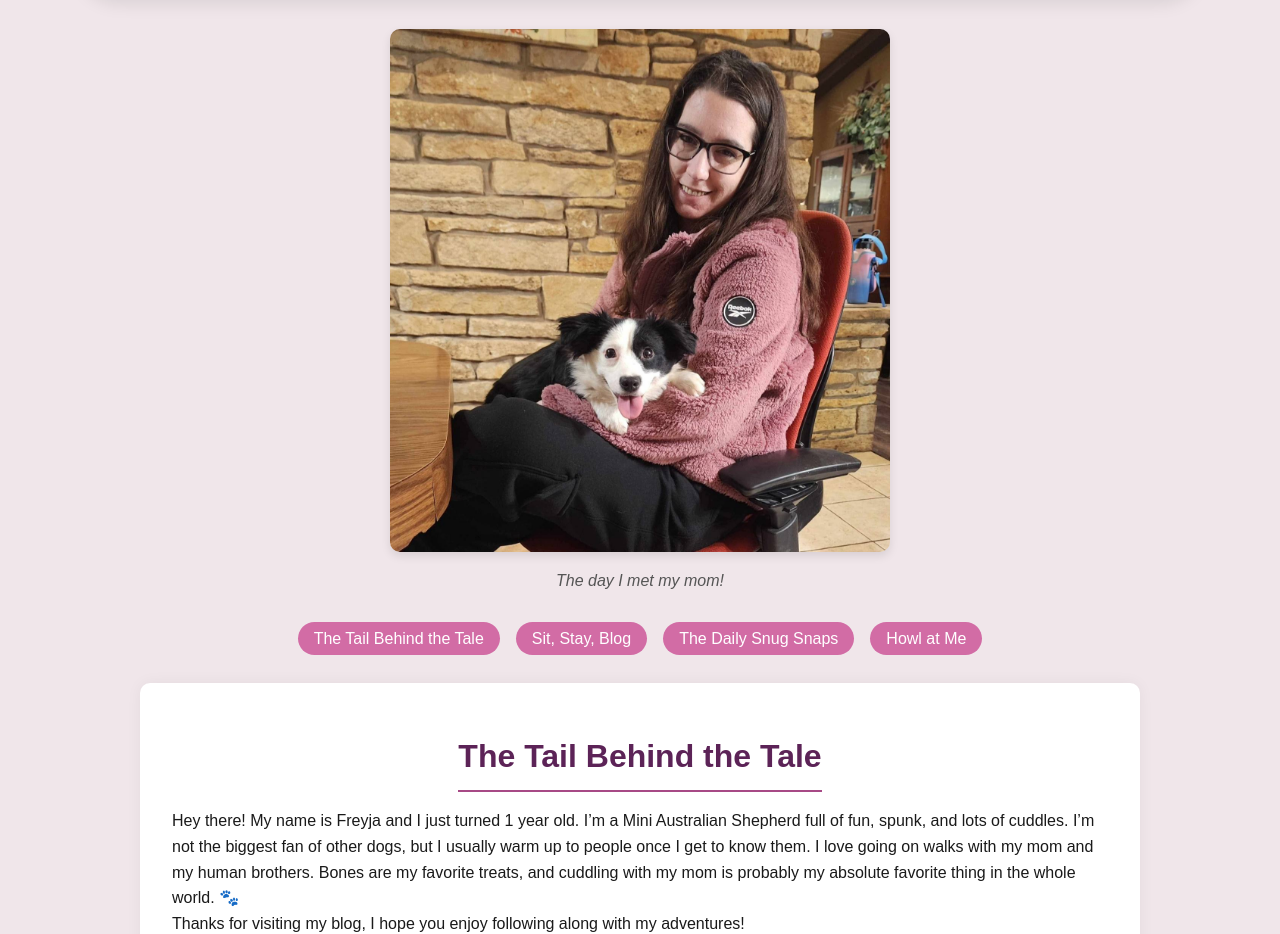
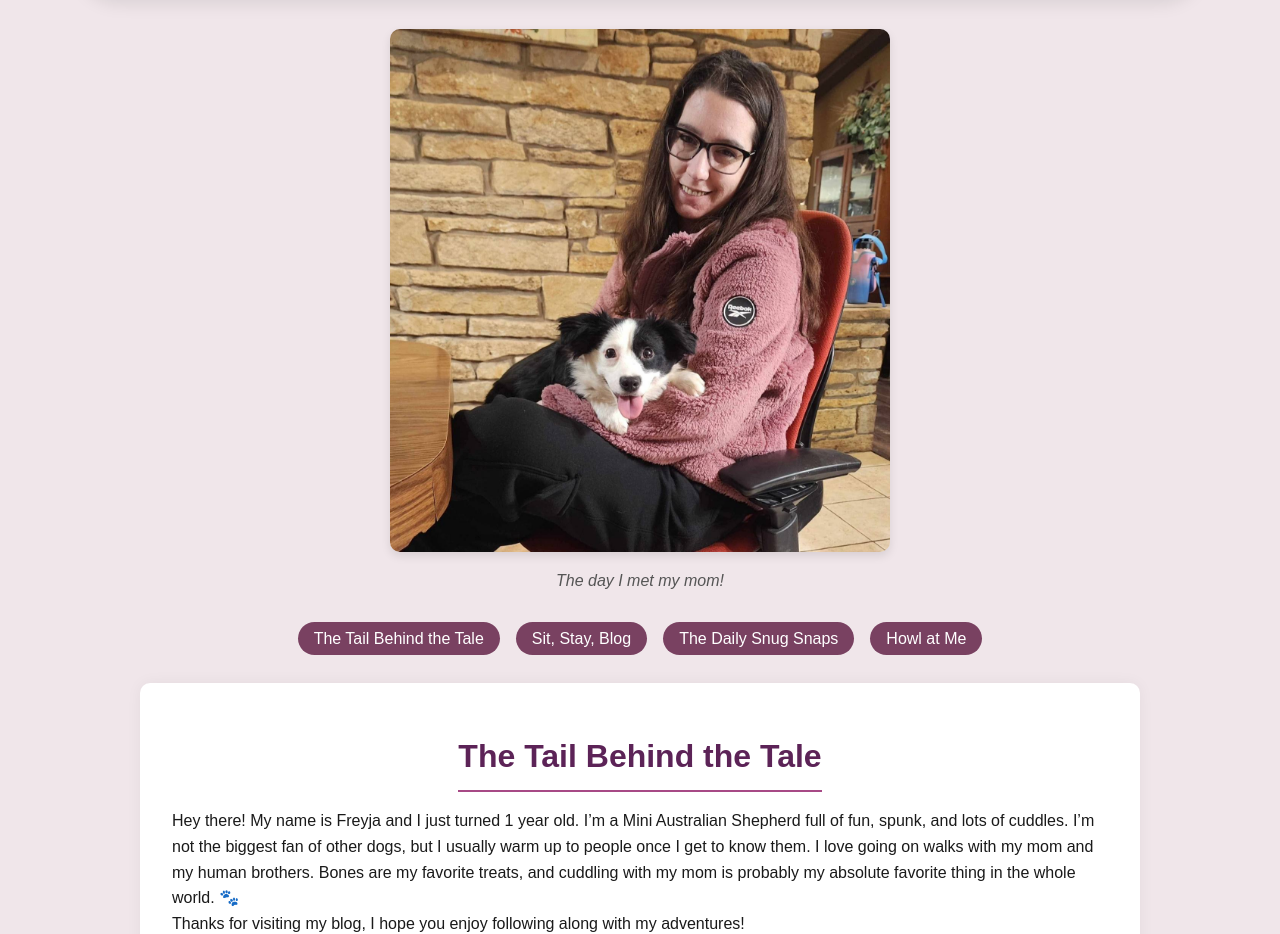
Before and after one commit to BackusA920/Freyja-s-Blog, a plain HTML site: page index.html in a window 1280 px wide. Shown: the part 163-1097 px from the top of the page. Drawn offline with Linux system fonts and the light colour scheme.

Commit message:
CSS Update and Color Fixes

```diff
--- a/index.html
+++ b/index.html
@@ -11,6 +11,7 @@
   <meta property="og:image" content="https://backusa920.github.io/Freyja-s-Blog/assets/day%20I%20came%20home.jpeg">
   <meta property="og:url" content="https://backusa920.github.io/Freyja-s-Blog/">
   <meta property="og:type" content="website">
+  <meta name="description" content="Freyja's Blog Page">
 </head>
 
   <body>
--- a/style.css
+++ b/style.css
@@ -61,7 +61,7 @@ nav ul {
 
 nav a {
   text-decoration: none;
-  background-color: #d26ca5;
+  background-color: #794161;
   color: #ffffff;
   padding: 0.5rem 1rem;
   border-radius: 20px;
```
